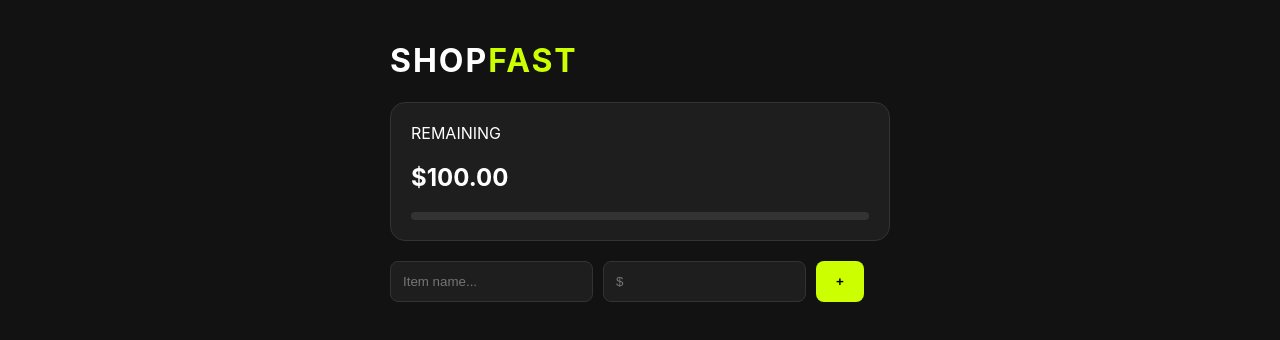
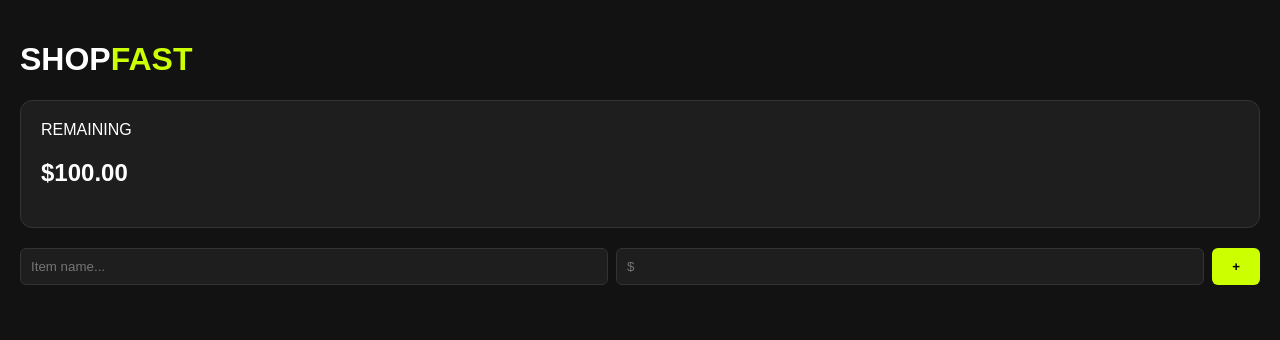
Before and after one commit to kira509/Shopping-haul, a React (Vite) app: page / in a window 1280 px wide. Shown: the top 340 px of the page. Built offline with nearby package versions, Linux system fonts and the light colour scheme.

Commit message:
Refactor CSS styles for improved layout and design

```diff
--- a/Index.css
+++ b/Index.css
@@ -1,86 +1,15 @@
-:root {
-  --bg: #121212;
-  --card: #1e1e1e;
-  --neon: #ccff00; /* Lime Green */
-  --text: #ffffff;
-  --muted: #888;
-}
-
-body {
-  background-color: var(--bg);
-  color: var(--text);
-  font-family: 'Inter', sans-serif;
-  margin: 0;
-}
-
-.app-container {
-  max-width: 500px;
-  margin: 0 auto;
-  padding: 20px;
-}
-
-.logo { color: var(--text); letter-spacing: 2px; }
+:root { --bg: #121212; --card: #1e1e1e; --neon: #ccff00; --text: #fff; }
+body { background: var(--bg); color: var(--text); font-family: sans-serif; margin: 0; padding: 20px; }
+.container { max-width: 400px; margin: 0 auto; }
 .logo span { color: var(--neon); }
-
-.budget-card {
-  background: var(--card);
-  padding: 20px;
-  border-radius: 15px;
-  margin: 20px 0;
-  border: 1px solid #333;
-}
-
-.progress-bar {
-  height: 8px;
-  background: #333;
-  border-radius: 4px;
-  margin-top: 10px;
-}
-
-.progress-fill {
-  height: 100%;
-  background: var(--neon);
-  border-radius: 4px;
-  transition: width 0.3s ease;
-}
-
-.input-group {
-  display: flex;
-  gap: 10px;
-  margin-bottom: 20px;
-}
-
-input {
-  background: var(--card);
-  border: 1px solid #333;
-  color: white;
-  padding: 12px;
-  border-radius: 8px;
-}
-
-button {
-  background: var(--neon);
-  border: none;
-  padding: 0 20px;
-  border-radius: 8px;
-  font-weight: bold;
-  cursor: pointer;
-}
-
-.item {
-  display: flex;
-  justify-content: space-between;
-  padding: 15px;
-  background: var(--card);
-  margin-bottom: 10px;
-  border-radius: 10px;
-  transition: opacity 0.2s;
-}
-
-.item.checked {
-  opacity: 0.5;
-  text-decoration: line-through;
-  border: 1px solid var(--neon);
-}
-
-.over-budget { color: #ff4444; }
+.budget-card { background: var(--card); padding: 20px; border-radius: 12px; margin: 20px 0; border: 1px solid #333; }
+.flex-row { display: flex; justify-content: space-between; font-size: 12px; color: #888; }
+.b-input { background: none; border: none; color: var(--neon); width: 50px; text-align: right; font-weight: bold; }
+.bar { height: 6px; background: #333; border-radius: 3px; margin-top: 10px; }
+.fill { height: 100%; background: var(--neon); transition: 0.3s; }
+.input-group { display: flex; gap: 8px; margin-bottom: 20px; }
+input { background: var(--card); border: 1px solid #333; color: #fff; padding: 10px; border-radius: 6px; flex: 1; }
+button { background: var(--neon); border: none; padding: 10px 20px; border-radius: 6px; font-weight: bold; }
+.item { display: flex; justify-content: space-between; padding: 15px; background: var(--card); margin-bottom: 8px; border-radius: 8px; cursor: pointer; }
+.item.done { opacity: 0.4; text-decoration: line-through; border: 1px solid var(--neon); }
+.red { color: #ff4444; }
```
